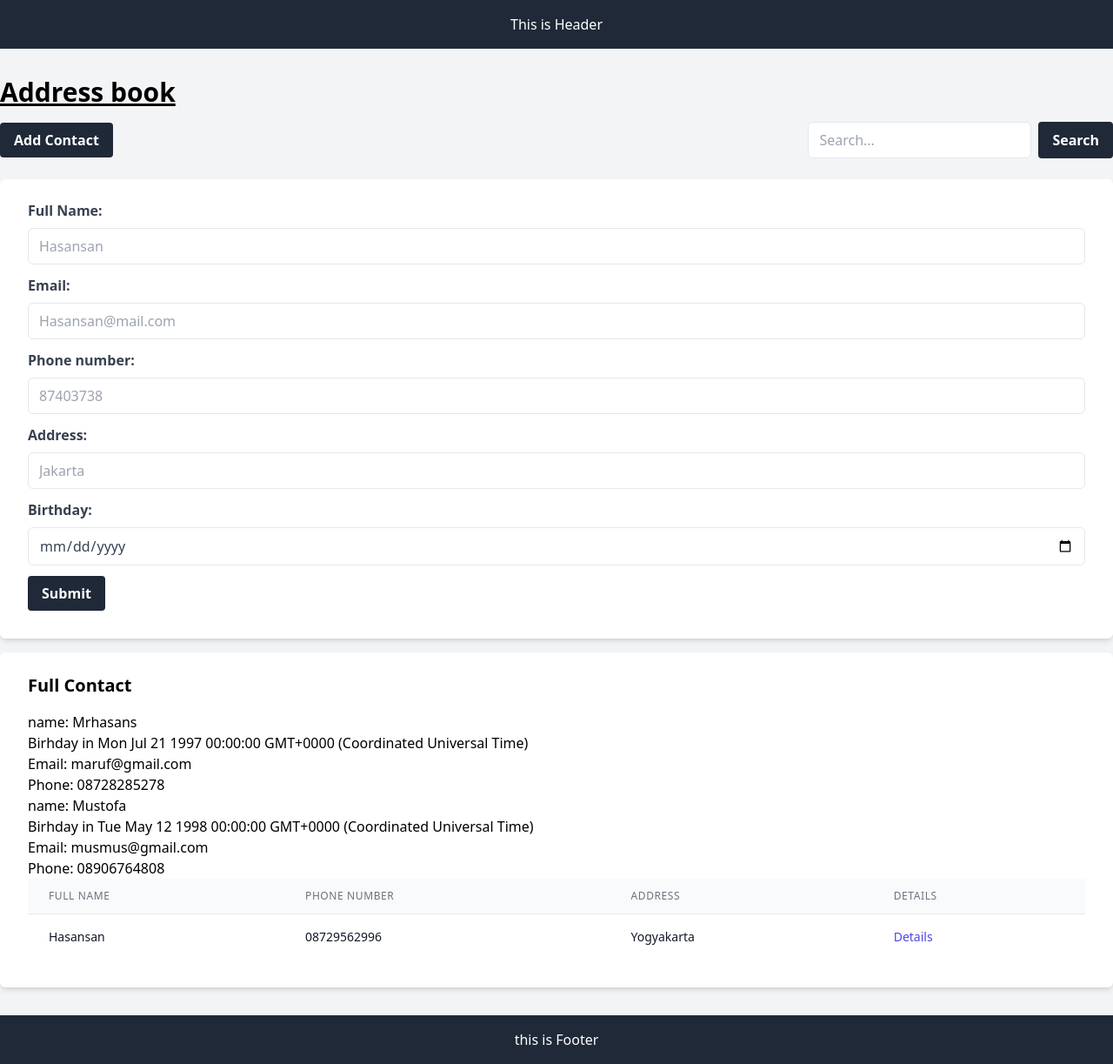
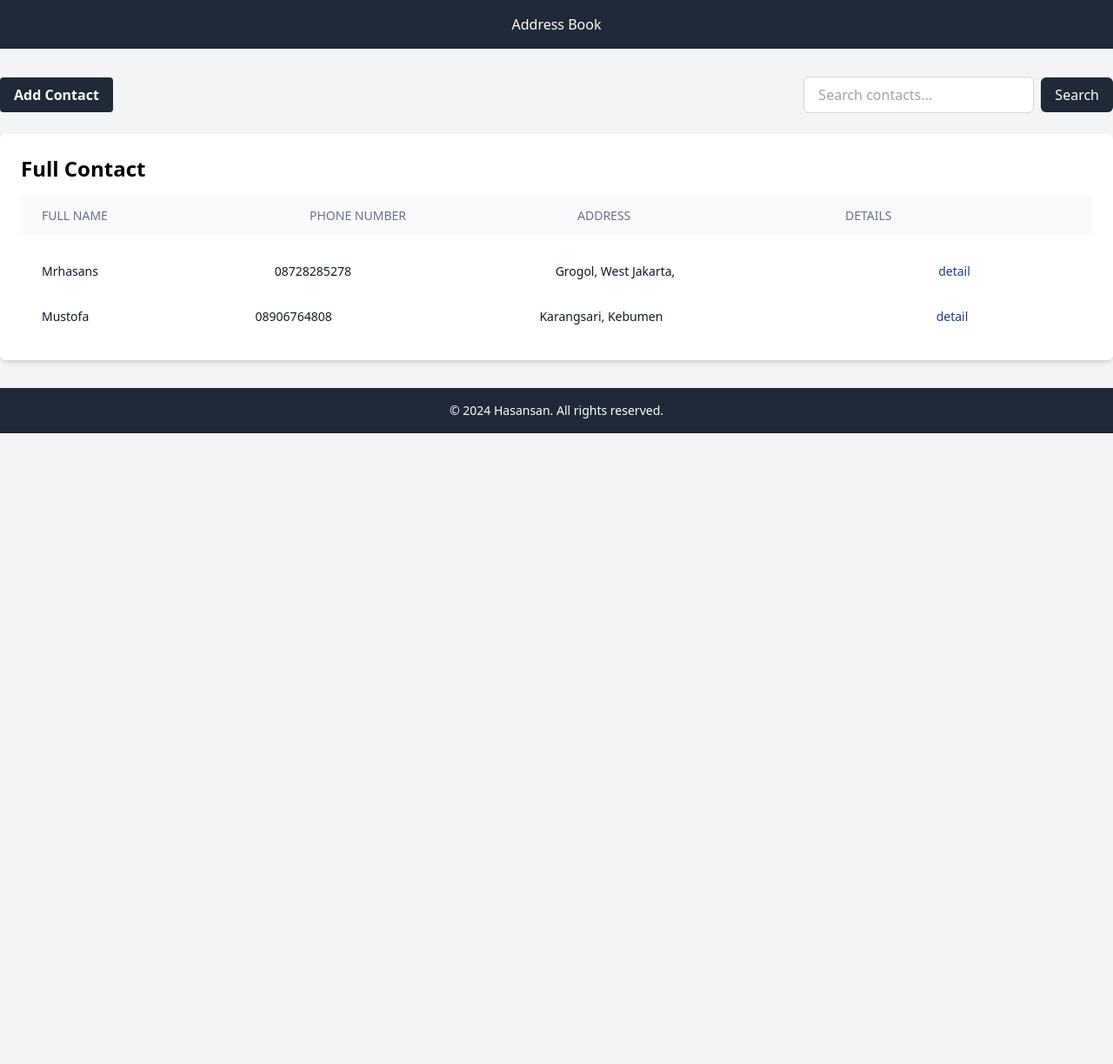
Before and after one commit to mrhasansan/adressbook, a plain HTML site: page index.html in a window 1280 px wide. Shown: the whole page at 87% size. After the commit the page ends 800 px from the top, so only its background shows below. Drawn offline with nearby package versions, Linux system fonts and the light colour scheme.

Commit message:
feature edit delete post contact

```diff
--- a/index.html
+++ b/index.html
@@ -7,60 +7,66 @@
     <script src="https://cdn.tailwindcss.com"></script>
   </head>
   <body class="bg-gray-100">
-    <header class="bg-gray-800 text-white py-4 text-center">This is Header</header>
+    <header class="bg-gray-800 text-white py-4 text-center">
+      <h1>
+        <a href="/">Address Book </a>
+      </h1>
+    </header>
+
     <main class="container mx-auto py-8">
-      <h1 class="text-3xl font-bold underline mb-4">Address book</h1>
       <div class="flex justify-between items-center mb-6">
-        <button class="bg-gray-800 text-white font-bold py-2 px-4 rounded focus:outline-none focus:ring focus:ring-gray-300" id="addContactBtn">Add Contact</button>
-        <div class="flex">
-          <input type="text" id="searchInput" placeholder="Search..." class="w-full px-3 py-2 mr-2 placeholder-gray-400 text-gray-700 border rounded-md focus:outline-none focus:ring focus:ring-gray-300" />
-          <button class="bg-gray-800 text-white font-bold py-2 px-4 rounded focus:outline-none focus:ring focus:ring-gray-300" id="searchBtn">Search</button>
+        <button onclick="toggleForm()" class="bg-gray-800 text-white font-bold py-2 px-4 rounded focus:outline-none focus:ring focus:ring-gray-300" id="addContactBtn">Add Contact</button>
+        <section class="flex items-center">
+          <form action="" id="search-contacts-form" class="flex items-center">
+            <label for="keyword" class="sr-only">Keyword</label>
+            <input id="keyword" name="key" type="search" class="border border-gray-300 rounded-md py-2 px-4 mr-2 focus:outline-none focus:border-gray-500" placeholder="Search contacts..." />
+            <button type="submit" class="bg-gray-800 text-white py-2 px-4 rounded-md focus:outline-none focus:ring focus:ring-gray-300">Search</button>
+          </form>
+        </section>
       </div>
-      </div>
-      <form id="addContactForm" class="bg-white shadow-md rounded-md px-8 pt-6 pb-8 mb-4">
+      <form id="addContactForm" class="hidden bg-white shadow-md rounded-md px-8 pt-6 pb-8 mb-4" method="post">
+        <div>
           <label for="fname" class="block text-gray-700 font-bold mb-2">Full Name:</label>
           <input type="text" id="fname" name="fname" placeholder="Hasansan" required class="w-full px-3 py-2 mb-3 placeholder-gray-400 text-gray-700 border rounded-md focus:outline-none focus:ring focus:ring-gray-300" />
+        </div>
+        <div>
           <label for="email" class="block text-gray-700 font-bold mb-2">Email:</label>
           <input type="email" id="email" name="email" placeholder="Hasansan@mail.com" required class="w-full px-3 py-2 mb-3 placeholder-gray-400 text-gray-700 border rounded-md focus:outline-none focus:ring focus:ring-gray-300" />
+        </div>
+        <div>
           <label for="phone" class="block text-gray-700 font-bold mb-2">Phone number:</label>
           <input type="number" id="phone" name="phone" placeholder="87403738" required class="w-full px-3 py-2 mb-3 placeholder-gray-400 text-gray-700 border rounded-md focus:outline-none focus:ring focus:ring-gray-300" />
+        </div>
+        <div>
           <label for="address" class="block text-gray-700 font-bold mb-2">Address:</label>
           <input type="text" id="address" name="address" placeholder="Jakarta" required class="w-full px-3 py-2 mb-3 placeholder-gray-400 text-gray-700 border rounded-md focus:outline-none focus:ring focus:ring-gray-300" />
+        </div>
+        <div>
           <label for="birthday" class="block text-gray-700 font-bold mb-2">Birthday:</label>
           <input type="date" id="birthday" name="birthday" class="w-full px-3 py-2 mb-3 placeholder-gray-400 text-gray-700 border rounded-md focus:outline-none focus:ring focus:ring-gray-300" />
-        <button type="submit" value="submit" class="bg-gray-800 text-white font-bold py-2 px-4 rounded focus:outline-none focus:ring focus:ring-gray-300">Submit</button>
+        </div>
+        <button type="submit" value="submit" class="bg-gray-800 text-white font-bold py-2 px-4 rounded focus:outline-none focus:ring focus:ring-gray-300">Save</button>
       </form>
-      <section class="bg-white shadow-md rounded-md px-8 pt-6 pb-8">
-        <h1 class="text-xl font-bold mb-4">Full Contact</h1>
-
-        <ul id="contacts">
-          <!-- List contact -->
-        </ul>
-
-        <table class="min-w-full divide-y divide-gray-200">
+      <section class="bg-white shadow-md rounded-md p-6">
+        <h1 class="text-2xl font-bold mb-4">Full Contact</h1>
+        <table class="w-full table-fixed">
           <thead class="bg-gray-50">
             <tr>
-              <th scope="col" class="px-6 py-3 text-left text-xs font-medium text-gray-500 uppercase tracking-wider">Full Name</th>
-              <th scope="col" class="px-6 py-3 text-left text-xs font-medium text-gray-500 uppercase tracking-wider">Phone number</th>
-              <th scope="col" class="px-6 py-3 text-left text-xs font-medium text-gray-500 uppercase tracking-wider">Address</th>
-              <th scope="col" class="px-6 py-3 text-left text-xs font-medium text-gray-500 uppercase tracking-wider">Details</th>
+              <th class="w-1/4 px-6 py-3 text-left text-sm font-medium text-gray-500 uppercase">Full Name</th>
+              <th class="w-1/4 px-6 py-3 text-left text-sm font-medium text-gray-500 uppercase">Phone number</th>
+              <th class="w-1/4 px-6 py-3 text-left text-sm font-medium text-gray-500 uppercase">Address</th>
+              <th class="w-1/4 px-6 py-3 text-left text-sm font-medium text-gray-500 uppercase">Details</th>
             </tr>
           </thead>
-          <tbody class="bg-white divide-y divide-gray-200">
-            <!-- Sample contact entry -->
-            <tr>
-              <td class="px-6 py-4 whitespace-nowrap text-sm text-gray-900">Hasansan</td>
-              <td class="px-6 py-4 whitespace-nowrap text-sm text-gray-900">08729562996</td>
-              <td class="px-6 py-4 whitespace-nowrap text-sm text-gray-900">Yogyakarta</td>
-              <td class="px-6 py-4 whitespace-nowrap text-sm font-medium">
-                <button class="text-indigo-600 hover:text-indigo-900">Details</button>
-              </td>
-            </tr>
-          </tbody>
+          <tbody class="divide-y divide-gray-200"></tbody>
         </table>
+        <ul id="contacts" class="mt-4"></ul>
       </section>
     </main>
-    <footer class="bg-gray-800 text-white py-4 text-center">this is Footer</footer>
+    <footer class="bg-gray-800 text-white py-4 text-center">
+      <p class="text-sm">© 2024 Hasansan. All rights reserved.</p>
+    </footer>
+    <script src="/storage.js"></script>
     <script src="index.js"></script>
   </body>
 </html>
--- a/index.js
+++ b/index.js
@@ -1,34 +1,31 @@
 const contactListElement = document.getElementById("contacts");
 const addContactFormElement = document.getElementById("addContactForm");
-
-let contactsData = [
-  {
-    id: 1,
-    fullname: "Mrhasans",
-    email: "maruf@gmail.com",
-    phone: "08728285278",
-    address: "Grogol, West Jakarta,",
-    birthday: new Date("1997-07-21"),
-  },
-  {
-    id: 2,
-    fullname: "Mustofa",
-    email: "musmus@gmail.com",
-    phone: "08906764808",
-    address: "Karangsari, Kebumen",
-    birthday: new Date("1998-05-12"),
-  },
-];
+const seachKeywordForElement = document.getElementById("keyword");
 
 const renderContact = () => {
-  const contactString = contactsData
+  const searchParams = new URLSearchParams(window.location.search);
+  const keyword = searchParams.get("key");
+  seachKeywordForElement.value = keyword;
+
+  const contactsToDisplay = keyword ? searchContacts(loadContacts(), keyword) : loadContacts();
+
+  const contactString = contactsToDisplay
     .map((contact) => {
-      return `<li>
-      <h2>name: ${contact.fullname} </h2>
-      <p>Birhday in ${contact.birthday}</p>
-      <p>Email: ${contact.email}</p>
-      <p> Phone: ${contact.phone}</p>
-    </li>`;
+      return `
+      <table class="min-w-full divide-y divide-gray-200">
+          <tbody class="bg-white divide-y divide-gray-200">
+            <!-- Sample contact entry -->
+            <tr>
+              <td class="px-6 py-4 whitespace-nowrap text-sm text-gray-900">${contact.fullname}</td>
+              <td class="px-6 py-4 whitespace-nowrap text-sm text-gray-900">${contact.phone}</td>
+              <td class="px-6 py-4 whitespace-nowrap text-sm text-gray-900">${contact.address}</td>
+              <td class="px-6 py-4 whitespace-nowrap text-sm text-blue-900">
+              <a href="/contact/?id=${contact.id} ">detail</a>
+              </td>
+            </tr>
+          </tbody>
+        </table>
+    `;
     })
     .join("");
 
@@ -38,9 +35,9 @@ const renderContact = () => {
 const addContact = (event) => {
   event.preventDefault();
   const formData = new FormData(addContactFormElement);
+  const dataContacts = loadContacts();
 
-  const nextId = contactsData[contactsData.length - 1] + 1;
-
+  const nextId = dataContacts[dataContacts.length - 1].id + 1;
   const newContact = {
     id: nextId,
     fullname: formData.get("fname"),
@@ -50,22 +47,22 @@ const addContact = (event) => {
     birthday: formData.get("birthday"),
   };
 
-  contactsData = [...contactsData, newContact];
+  const newDataContacts = [...dataContacts, newContact];
+  saveContacts(newDataContacts);
   renderContact();
 };
-// const searchContacts = (keyword) => {
-//   const searchedContact = contacts.filter((contact) => {
-//     return contact.fullname.toLowerCase().includes(keyword.toLowerCase());
-//   });
-//   console.log(searchedContact);
-// };
 
-// const getContactByID = (id) => {
-//   const contact = contacts.find((contact) => {
-//     return contact.id === id;
-//   });
-//   console.log(contact);
-// };
+function toggleForm() {
+  const form = document.getElementById("addContactForm");
+  form.classList.toggle("hidden");
+}
+
+const searchContacts = (contacts, keyword) => {
+  const searchedContact = contacts.filter((contact) => {
+    return contact.fullname.toLowerCase().includes(keyword.toLowerCase());
+  });
+  return searchedContact;
+};
 
 addContactFormElement.addEventListener("submit", addContact);
 renderContact();
--- /dev/null
+++ b/storage.js
@@ -0,0 +1,31 @@
+let initialDatacontacts = [
+  {
+    id: 1,
+    fullname: "Mrhasans",
+    email: "maruf@gmail.com",
+    phone: "08728285278",
+    address: "Grogol, West Jakarta,",
+    birthday: new Date("1997-07-21"),
+  },
+  {
+    id: 2,
+    fullname: "Mustofa",
+    email: "musmus@gmail.com",
+    phone: "08906764808",
+    address: "Karangsari, Kebumen",
+    birthday: new Date("1998-05-12"),
+  },
+];
+
+function saveContacts(newDatacontacts) {
+  localStorage.setItem("dataContacts", JSON.stringify(newDatacontacts));
+}
+
+function loadContacts() {
+  const dataContacts = JSON.parse(localStorage.getItem("dataContacts"));
+
+  if (!dataContacts) {
+    saveContacts(initialDatacontacts);
+    return initialDatacontacts;
+  } else return dataContacts;
+}
```
Also changed, not shown: contact/index.html (added, +30 -0 lines), contact/index.js (added, +97 -0 lines). Lines whose indentation alone changed are shown as unchanged.
